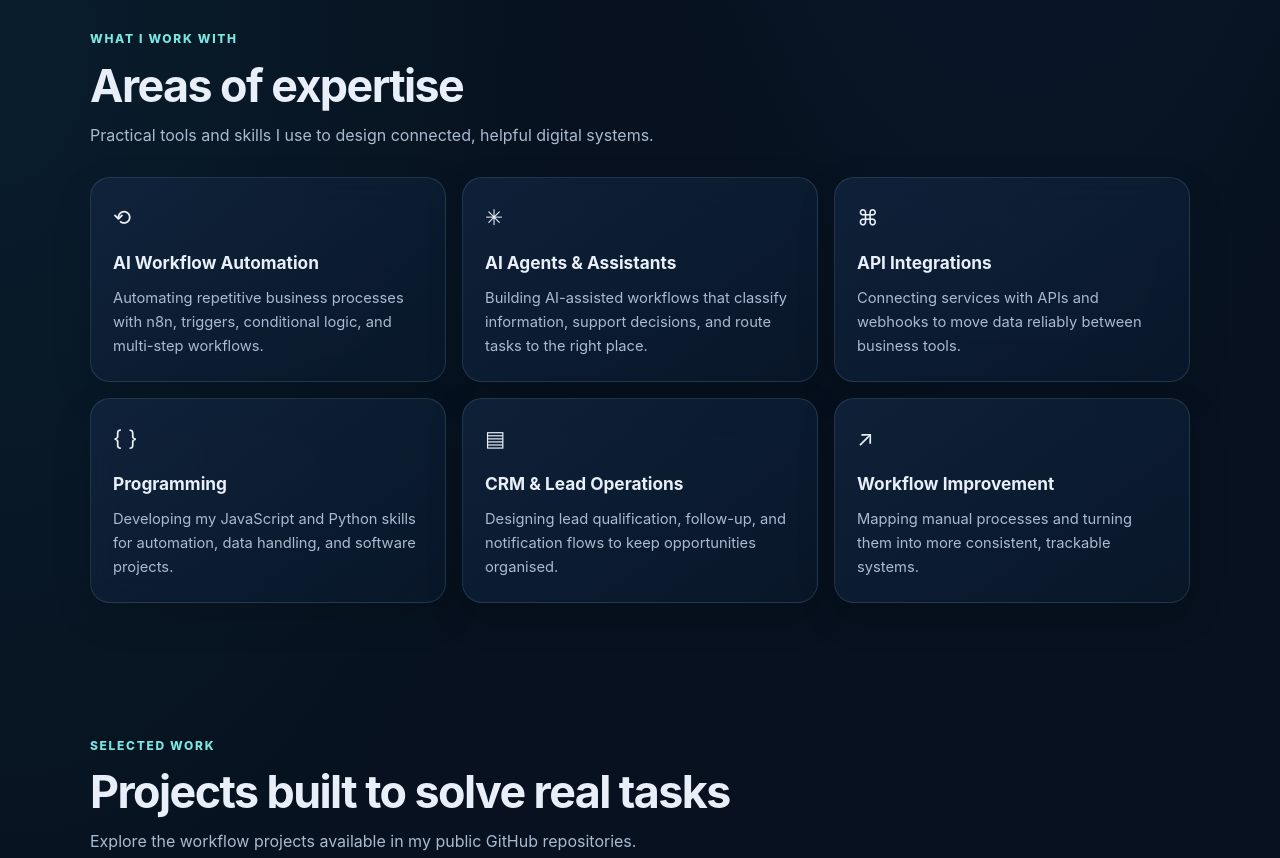
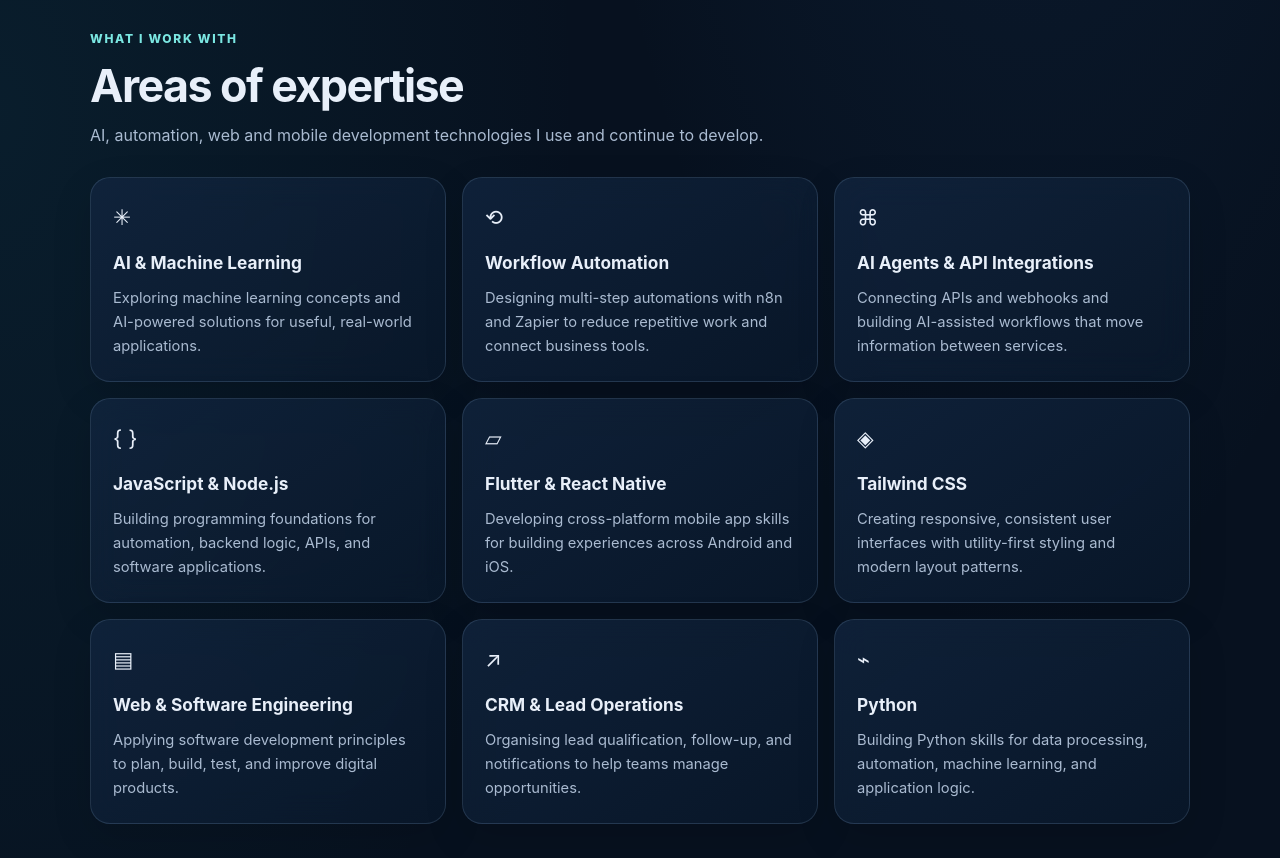
Before and after one commit to wheezmarv/wheezmarv.github.io, a plain HTML site: page index.html in a window 1280 px wide. Shown: the part 1460-2318 px from the top of the page. Drawn offline with Linux system fonts and the light colour scheme.

Commit message:
Update hero positioning and expand technical expertise

```diff
--- a/index.html
+++ b/index.html
@@ -4,8 +4,8 @@
   <meta charset="utf-8">
   <meta name="viewport" content="width=device-width, initial-scale=1">
   <meta name="theme-color" content="#07111f">
-  <meta name="description" content="Marvellous is an AI automation and software development freelancer building practical workflows, AI agents, and API integrations.">
-  <title>Marvellous | AI Automation & Software Development</title>
+  <meta name="description" content="Marvellous is an AI/ML engineer, automation developer, and software engineer focused on machine learning, intelligent workflows, and application development.">
+  <title>Marvellous | AI/ML Engineer, Automation & Software Engineering</title>
   <style>
     :root{--bg:#07111f;--bg2:#0b1830;--panel:rgba(17,35,61,.72);--line:rgba(151,183,220,.17);--text:#e8eff9;--muted:#aabbd1;--blue:#79b8ff;--cyan:#7be7e2;--shadow:0 24px 70px rgba(0,0,0,.25)}
     *{box-sizing:border-box}html{scroll-behavior:smooth;scroll-padding-top:88px}
@@ -48,9 +48,9 @@
 <main>
   <div class="wrap hero" id="home">
     <div>
-      <div class="eyebrow"><span class="dot"></span> AI Automation · Software Development</div>
+      <div class="eyebrow"><span class="dot"></span> AI/ML Engineering · Automation · Software Engineering</div>
       <h1>Building useful tech that <span class="accent">works smarter.</span></h1>
-      <p class="intro">I'm Marvellous, an aspiring AI engineer and automation developer. I build practical n8n workflows, AI-powered systems, and API integrations that help teams reduce repetitive work and move faster.</p>
+      <p class="intro">I'm Marvellous, an AI/ML engineer, automation developer, and software engineering professional focused on building intelligent applications, practical automations, and connected digital systems. I turn ideas and repetitive processes into useful technology.</p>
       <div class="actions">
         <a class="btn primary" href="#projects">Explore my work <span aria-hidden="true">↗</span></a>
         <a class="btn secondary" href="#contact">Let's connect</a>
@@ -85,14 +85,17 @@
 
   <section id="expertise">
     <div class="wrap">
-      <div class="section-head"><span class="kicker">What I work with</span><h2>Areas of expertise</h2><p>Practical tools and skills I use to design connected, helpful digital systems.</p></div>
+      <div class="section-head"><span class="kicker">What I work with</span><h2>Areas of expertise</h2><p>AI, automation, web and mobile development technologies I use and continue to develop.</p></div>
       <div class="grid">
-        <article class="glass tile"><div class="icon" aria-hidden="true">⟲</div><h3>AI Workflow Automation</h3><p>Automating repetitive business processes with n8n, triggers, conditional logic, and multi-step workflows.</p></article>
-        <article class="glass tile"><div class="icon" aria-hidden="true">✳</div><h3>AI Agents & Assistants</h3><p>Building AI-assisted workflows that classify information, support decisions, and route tasks to the right place.</p></article>
-        <article class="glass tile"><div class="icon" aria-hidden="true">⌘</div><h3>API Integrations</h3><p>Connecting services with APIs and webhooks to move data reliably between business tools.</p></article>
-        <article class="glass tile"><div class="icon" aria-hidden="true">{ }</div><h3>Programming</h3><p>Developing my JavaScript and Python skills for automation, data handling, and software projects.</p></article>
-        <article class="glass tile"><div class="icon" aria-hidden="true">▤</div><h3>CRM & Lead Operations</h3><p>Designing lead qualification, follow-up, and notification flows to keep opportunities organised.</p></article>
-        <article class="glass tile"><div class="icon" aria-hidden="true">↗</div><h3>Workflow Improvement</h3><p>Mapping manual processes and turning them into more consistent, trackable systems.</p></article>
+        <article class="glass tile"><div class="icon" aria-hidden="true">✳</div><h3>AI & Machine Learning</h3><p>Exploring machine learning concepts and AI-powered solutions for useful, real-world applications.</p></article>
+        <article class="glass tile"><div class="icon" aria-hidden="true">⟲</div><h3>Workflow Automation</h3><p>Designing multi-step automations with n8n and Zapier to reduce repetitive work and connect business tools.</p></article>
+        <article class="glass tile"><div class="icon" aria-hidden="true">⌘</div><h3>AI Agents & API Integrations</h3><p>Connecting APIs and webhooks and building AI-assisted workflows that move information between services.</p></article>
+        <article class="glass tile"><div class="icon" aria-hidden="true">{ }</div><h3>JavaScript & Node.js</h3><p>Building programming foundations for automation, backend logic, APIs, and software applications.</p></article>
+        <article class="glass tile"><div class="icon" aria-hidden="true">▱</div><h3>Flutter & React Native</h3><p>Developing cross-platform mobile app skills for building experiences across Android and iOS.</p></article>
+        <article class="glass tile"><div class="icon" aria-hidden="true">◈</div><h3>Tailwind CSS</h3><p>Creating responsive, consistent user interfaces with utility-first styling and modern layout patterns.</p></article>
+        <article class="glass tile"><div class="icon" aria-hidden="true">▤</div><h3>Web & Software Engineering</h3><p>Applying software development principles to plan, build, test, and improve digital products.</p></article>
+        <article class="glass tile"><div class="icon" aria-hidden="true">↗</div><h3>CRM & Lead Operations</h3><p>Organising lead qualification, follow-up, and notifications to help teams manage opportunities.</p></article>
+        <article class="glass tile"><div class="icon" aria-hidden="true">⌁</div><h3>Python</h3><p>Building Python skills for data processing, automation, machine learning, and application logic.</p></article>
       </div>
     </div>
   </section>
```
